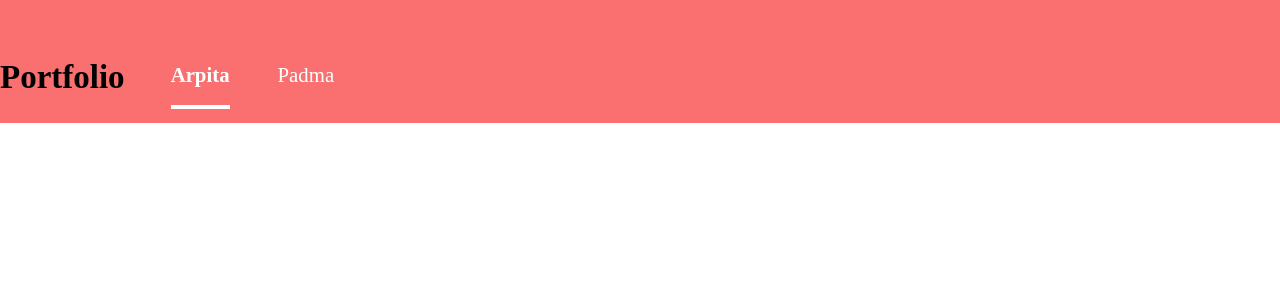
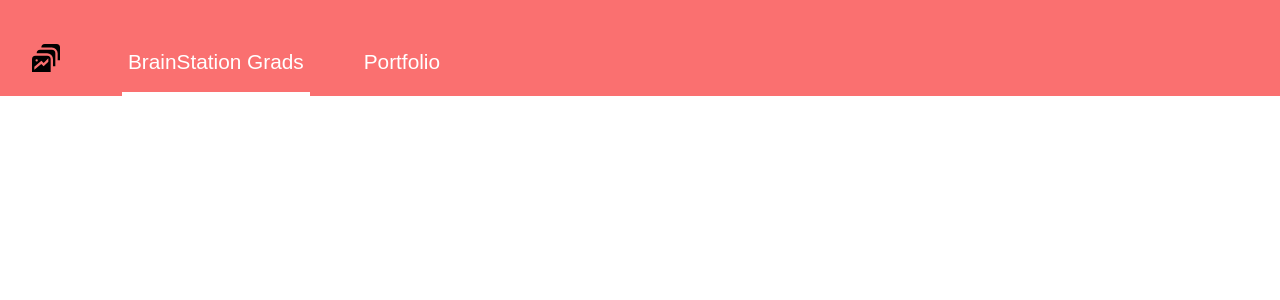
Before and after one commit to ArpitaDeb/pair-hackathon, a React (Create React App) app: page / in a window 1280 px wide. Shown: the top 300 px of the page. Built offline with nearby package versions, Linux system fonts and the light colour scheme.

Commit message:
added logo in navbar

```diff
--- a/src/App.jsx
+++ b/src/App.jsx
@@ -5,9 +5,9 @@ import NavBar from "./Component/Navbar/Navbar";
 function App() {
   return (
     <div className="App">
-      {/* <BrowserRouter> */}
+      <BrowserRouter>
       <NavBar />
-      {/* </BrowserRouter> */}
+      </BrowserRouter>
     </div>
   );
 }
--- a/src/Component/Navbar/Navbar.jsx
+++ b/src/Component/Navbar/Navbar.jsx
@@ -1,18 +1,36 @@
 import React from "react";
 import "./Navbar.scss";
+import { useNavigate } from 'react-router-dom'
+import logo from "../../assests/logo.svg";
 
 const Navbar = () => {
+  const navigate = useNavigate();
+
+  const handleButtonOnClick = () => {
+    console.log("grads");
+
+  };
+  const handlePortOnClick = () => {
+    console.log("port");
+
+  };
   return (
     <header className="navigation">
-      <div class="navigation__wrapper">
-      <h1> Portfolio </h1>
+      <div className="navigation__wrapper">
+      <img className="navigation__logo" src={logo} alt="Portfolio-logo" />
       <nav className="navigation__navbar">
         <ul className="navigation__list">
-          <li className="navigation__active">
-            <a className="navigation__item">Arpita</a>
+          {/* <li className="navigation__active">
+            <a onClick={handleButtonOnClick} className="navigation__item">BrainStation Grads</a>
           </li>
           <li className="navigation__item">
-            <a className="navigation__item">Padma</a>
+            <a onClick={handlePortOnClick} className="navigation__item">Portfolio</a>
+          </li> */}
+          <li className="navigation__active">
+            <button onClick={handleButtonOnClick} className="navigation__item navigation__button">BrainStation Grads</button>
+          </li>
+          <li className="navigation__item">
+            <button onClick={handlePortOnClick} className="navigation__item navigation__button">Portfolio</button>
           </li>
         </ul>
       </nav>
--- a/src/Component/Navbar/Navbar.scss
+++ b/src/Component/Navbar/Navbar.scss
@@ -22,6 +22,43 @@
       width: 1280px;
       vertical-align: middle;
       padding-top: 1.2rem;
+    }
+  }
+  &__logo {
+    height: 50px;
+    margin-bottom: 0.1rem;
+    &:hover {
+      animation: tilt-shaking 0.5s infinite;
+    }
+    @keyframes tilt-shaking {
+      0% {
+        transform: rotate(0);
+      }
+      25% {
+        transform: rotate(5deg);
+      }
+      50% {
+        transform: rotate(0);
+      }
+      75% {
+        transform: rotate(-5deg);
+      }
+      100% {
+        transform: rotate(0);
+      }
+    }
+    @include tablet {
+      justify-content: flex-start;
+      vertical-align: middle;
+      margin-bottom: 0;
+      height: 60px;
+      margin-left: 1rem;
+      padding: 1rem;
+    }
+    @include desktop {
+      justify-content: flex-start;
+      vertical-align: middle;
+      height: 60px;
     }
   }
   &__navbar {
@@ -65,6 +102,11 @@
       color: $silver;
     }
   }
+  &__button {
+    border: none;
+    background: none;
+    cursor: pointer;
+  }
   &__active {
     border-bottom: 3px solid $white;
     padding-bottom: 1rem;
```
Also changed, not shown: src/assests/logo.svg (added).
